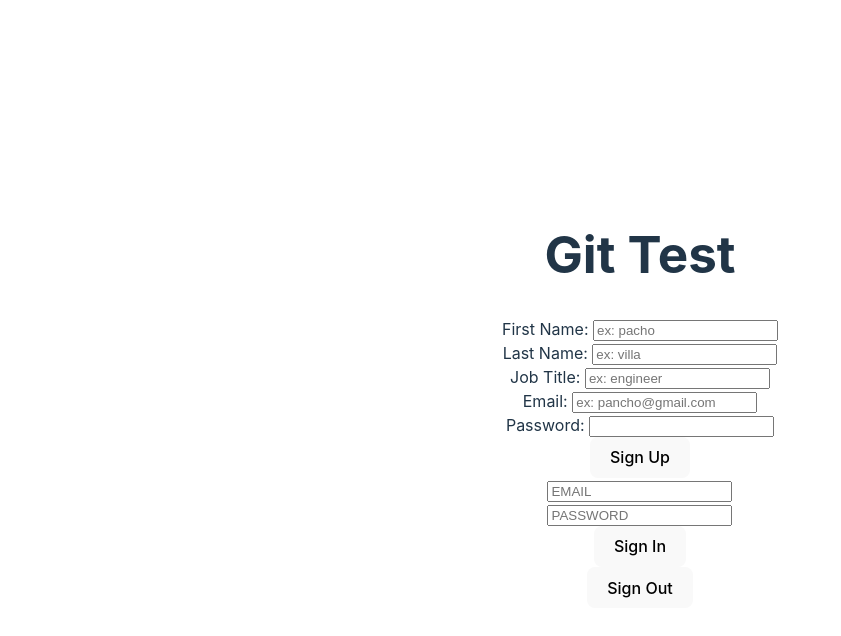
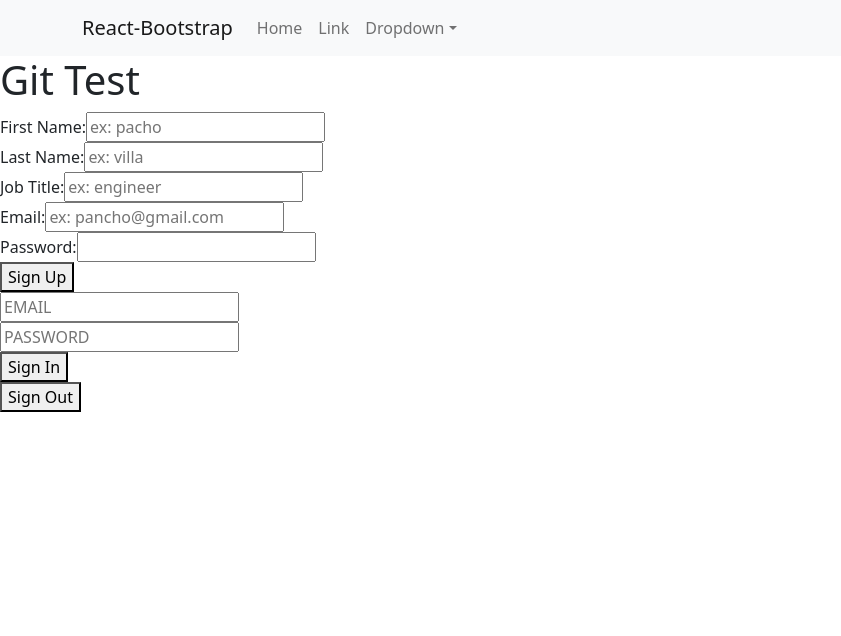
Before and after one commit to prolifick1/group_repo_alt, a React (Vite) app in the folder front_end/: page / in a window 1280 px wide. Shown: the top 636 px of the page, without its empty margins (0-841 px from the left). Built offline with nearby package versions, Linux system fonts and the light colour scheme; no server answers.

Commit message:
added navbar

```diff
--- a/front_end/index.html
+++ b/front_end/index.html
@@ -2,8 +2,12 @@
 <html lang="en">
   <head>
     <meta charset="UTF-8" />
-    <link rel="icon" type="image/svg+xml" href="/vite.svg" />
-
+    <link
+    rel="stylesheet"
+    href="https://cdn.jsdelivr.net/npm/bootstrap@5.2.0-beta1/dist/css/bootstrap.min.css"
+    integrity="sha384-0evHe/X+R7YkIZDRvuzKMRqM+OrBnVFBL6DOitfPri4tjfHxaWutUpFmBp4vmVor"
+    crossorigin="anonymous"
+  />
     <meta name="viewport" content="width=device-width, initial-scale=1.0" />
     <title>Vite + React</title>
   </head>
--- a/front_end/package.json
+++ b/front_end/package.json
@@ -11,7 +11,9 @@
   },
   "dependencies": {
     "axios": "^0.27.2",
+    "bootstrap": "^5.2.0",
     "react": "^18.2.0",
+    "react-bootstrap": "^2.5.0",
     "react-dom": "^18.2.0",
     "react-router-dom": "^6.3.0"
   },
--- a/front_end/src/App.css
+++ b/front_end/src/App.css
@@ -1,4 +1,4 @@
-#root {
+/* #root {
   max-width: 1280px;
   margin: 0 auto;
   padding: 2rem;
@@ -38,4 +38,4 @@
 
 .read-the-docs {
   color: #888;
-}
+} */
--- a/front_end/src/App.jsx
+++ b/front_end/src/App.jsx
@@ -4,6 +4,8 @@ import './App.css'
 import { HashRouter, Routes, Route } from 'react-router-dom';
 import Home from './pages/Home'
 import NotFound from './pages/NotFound'
+import Dashboard from './pages/Dashboard';
+import NavBar from './components/NavBar';
 
 function getCookie(name) {
   let cookieValue = null;
@@ -26,12 +28,12 @@ function App() {
   const [user, setUser] = useState(null)
   console.log(user)
 
-  function signOut(){
-    event.preventDefault()
-    axios.post('/sign_out').then((respone)=>{
-      window.location.href=""
-    })
-  }
+  // function signOut(){
+  //   event.preventDefault()
+  //   axios.post('/sign_out').then((respone)=>{
+  //     window.location.href=""
+  //   })
+  // }
 
 
   async function curr_user(){
@@ -45,12 +47,18 @@ function App() {
   },[])
 
   return (
+    <div>
+
+    <NavBar user={user} />
     <HashRouter>
       <Routes>
-        <Route exact path='/' element={<Home signOut={signOut}/> } />
+        <Route exact path='/' element={<Home /> } />
+        <Route exact path='/dashboard' element={<Dashboard user={user} /> } />
+
         <Route path='*' element={<NotFound /> } />
       </Routes>
     </HashRouter>
+    </div>
   )
 }
 
--- /dev/null
+++ b/front_end/src/components/NavBar.jsx
@@ -0,0 +1,39 @@
+import Container from 'react-bootstrap/Container';
+import Nav from 'react-bootstrap/Nav';
+import Navbar from 'react-bootstrap/Navbar';
+import NavDropdown from 'react-bootstrap/NavDropdown';
+import Button from 'react-bootstrap/esm/Button';
+
+function NavBar(props) {
+
+    return (
+        <Navbar className="brokenNavbar" bg="light" expand="lg">
+            <Container>
+                <Navbar.Brand href="#home">React-Bootstrap</Navbar.Brand>
+                <Navbar.Toggle aria-controls="basic-navbar-nav" />
+                <Navbar.Collapse id="basic-navbar-nav">
+                    <Nav className="me-auto">
+                        <Nav.Link href="#home">Home</Nav.Link>
+                        <Nav.Link href="#link">Link</Nav.Link>
+                        <NavDropdown title="Dropdown" id="basic-nav-dropdown">
+                            <NavDropdown.Item href="#action/3.1">Action</NavDropdown.Item>
+                            <NavDropdown.Item href="#action/3.2">
+                                Another action
+                            </NavDropdown.Item>
+                            <NavDropdown.Item href="#action/3.3">Something</NavDropdown.Item>
+                            <NavDropdown.Divider />
+                            <NavDropdown.Item href="#action/3.4">
+                                Separated link
+                            </NavDropdown.Item>
+                        </NavDropdown>
+                    </Nav>
+                </Navbar.Collapse>
+                <Navbar.Brand>
+                    {props.user && <Button variant="outline-danger"  >Logout</Button>}
+                </Navbar.Brand>
+            </Container>
+        </Navbar>
+    );
+}
+
+export default NavBar
--- a/front_end/src/index.css
+++ b/front_end/src/index.css
@@ -1,4 +1,4 @@
-:root {
+/* :root {
   font-family: Inter, Avenir, Helvetica, Arial, sans-serif;
   font-size: 16px;
   line-height: 24px;
@@ -67,4 +67,4 @@ button:focus-visible {
   button {
     background-color: #f9f9f9;
   }
-}
+} */
--- /dev/null
+++ b/front_end/src/pages/Dashboard.jsx
@@ -0,0 +1,12 @@
+
+function Dashboard(props) {
+
+
+    return (
+        <h1>test</h1>
+    )
+
+
+}
+
+export default Dashboard
```
Also changed, not shown: 1 other file (tests, documents, lock files or other folders).
